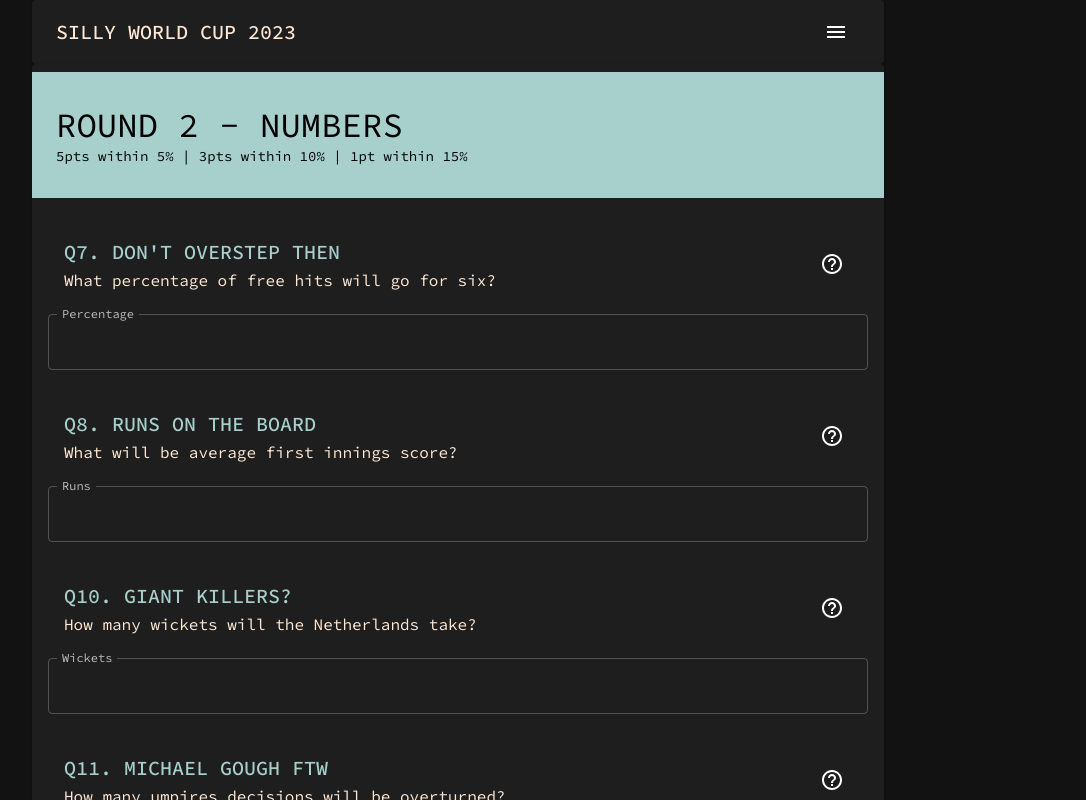
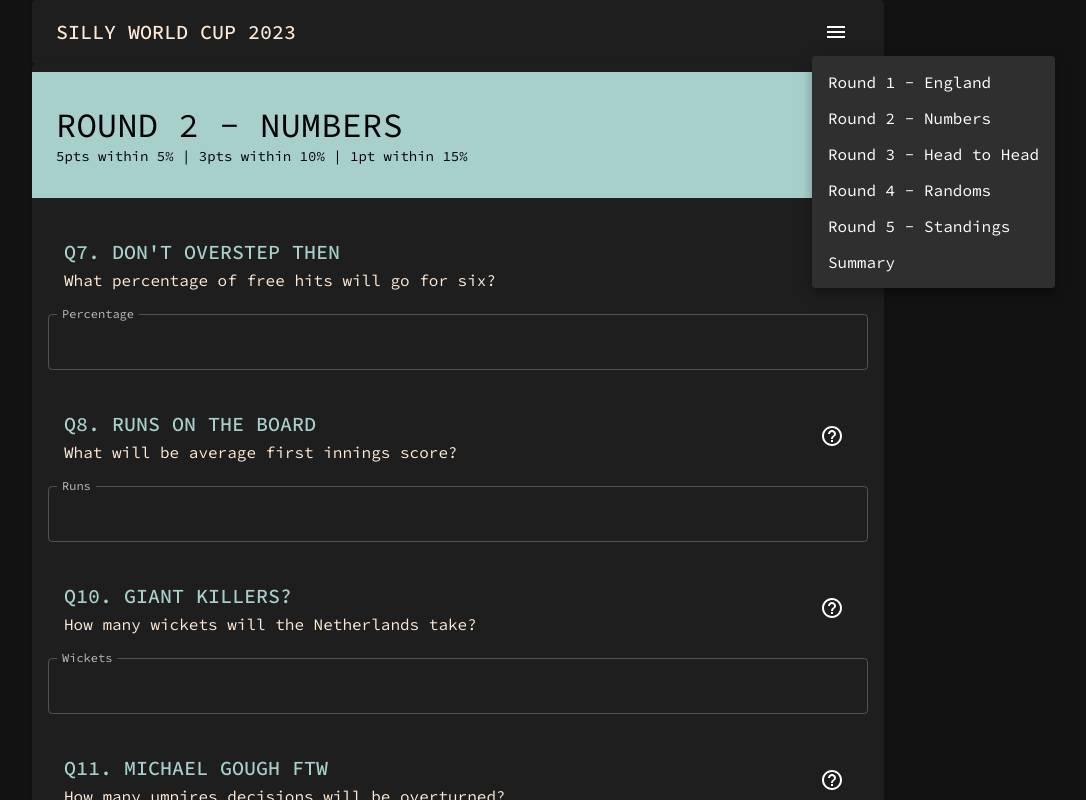
Before and after one commit to mdnrosen/sillyWC23, a React (Vite) app: page /numbers in a window 1280 px wide. Both pictures are taken after a click on the button 1018 px from the left and 32 px from the top of the page. Shown: the top 800 px of the page, without its empty margins (182-1268 px from the left). Built offline with nearby package versions, Linux system fonts and the light colour scheme.

Commit message:
nav menu works

```diff
--- /dev/null
+++ b/src/assets/data/pages.json
@@ -0,0 +1,26 @@
+[
+    {
+        "label" : "Round 1 - England",
+        "path" : "/england"
+    },
+    {
+        "label" : "Round 2 - Numbers",
+        "path" : "/numbers"
+    },
+    {
+        "label" : "Round 3 - Head to Head",
+        "path" : "/head2head"
+    },
+    {
+        "label" : "Round 4 - Randoms",
+        "path" : "/randoms"
+    },
+    {
+        "label" : "Round 5 - Standings",
+        "path" : "/standings"
+    },
+    {
+        "label" : "Summary",
+        "path" : "/summary"
+    }
+]
--- a/src/components/Navbar.jsx
+++ b/src/components/Navbar.jsx
@@ -1,22 +1,61 @@
-import { IconButton, Card, Toolbar, Typography } from '@mui/material'
+import React, { useState} from 'react'
+import { Box, IconButton, Card, Menu, MenuItem, Toolbar, Typography } from '@mui/material'
+import { useNavigate } from 'react-router-dom';
+
 import MenuIcon from '@mui/icons-material/Menu';
-import React from 'react'
+import pages from '../assets/data/pages.json'
 
 export const Navbar = () => {
+    const [ anchorEl, setAnchorEl ] = useState(null);
+    const open = Boolean(anchorEl);
+
+    const navigate = useNavigate();
+
+    const handleClick = (event) => {
+        setAnchorEl(event.currentTarget);
+    }
+
+    const handleMenuClose = () => {
+        setAnchorEl(null);
+    }
+
+    const handleNavigate = (path) => {
+        handleMenuClose()
+        navigate(path)
+    }
+
     return (
         <Card>
             <Toolbar sx={{ display: 'flex', justifyContent: 'space-between'}}>
                 <Typography variant="h6" color="primary" sx={{ flexGrow: 1 }}>
                     SILLY WORLD CUP 2023
                 </Typography>
+                <Box>
                     <IconButton
                         size="large"
                         edge="start"
                         color="inherit"
                         aria-label="menu"
+                        onClick={handleClick}
                     >
                         <MenuIcon />
                     </IconButton>
+                    <Menu
+                        open={open}
+                        anchorEl={anchorEl}
+                        onClose={handleMenuClose}
+                    >
+                        {pages.map((page, i) => (
+                            <MenuItem
+                                onClick={() => handleNavigate(page.path)}
+                            >
+                                {page.label}
+
+                            </MenuItem>
+                        ))}
+
+                    </Menu>
+                </Box>
             </Toolbar>
         </Card>
     )
```
Lines whose indentation alone changed are shown as unchanged.
